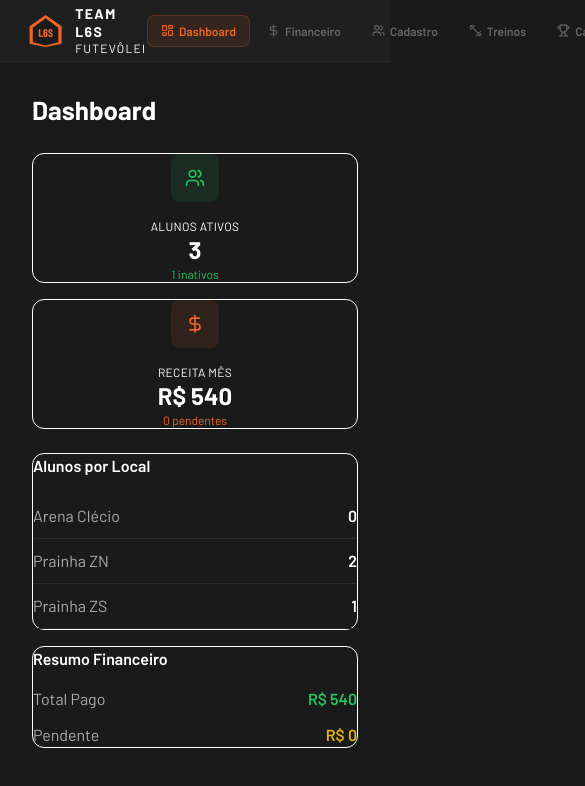
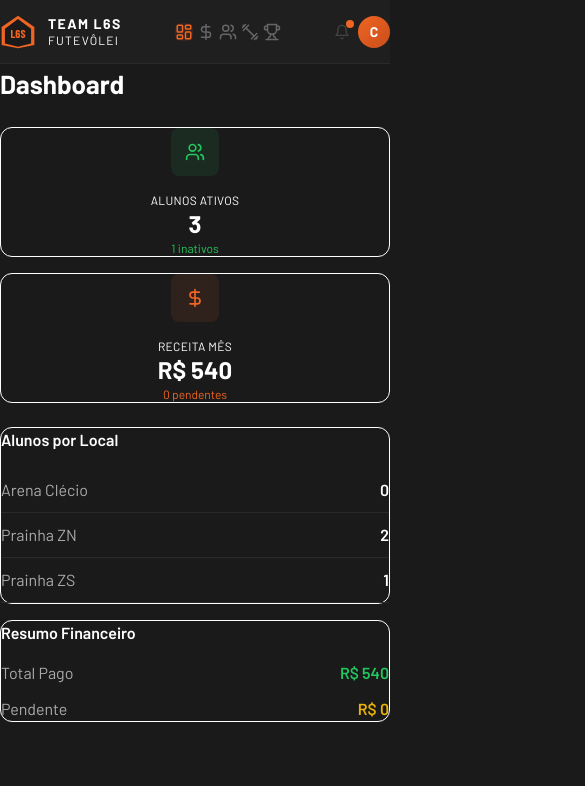
Before and after one commit to Tulhinho007/Team-L6S, a React (Vite) app: page / in a window 390 px wide. Shown: the top 786 px of the page, 585 px wide, since content can reach past the window. Built offline with nearby package versions, Linux system fonts and the light colour scheme; a web font is replaced by a local one.

Commit message:
feat: adiciona responsividade completa - remove bordas e ajusta grids

```diff
--- a/src/app.jsx
+++ b/src/app.jsx
@@ -78,7 +78,7 @@ const Financeiro = ({alunos, setAlunos}) => {
     <div style={{ display: "flex", flexDirection: "column", gap: 24 }}>
       <h1 style={{ color: "#fff", fontSize: 26, fontWeight: 700 }}>Financeiro</h1>
 
-      <div style={{ display: "grid", gridTemplateColumns: "repeat(auto-fit, minmax(220px, 1fr))", gap: 16 }}>
+      <div className="grid grid-cols-1 sm:grid-cols-2 gap-4">
         <StatCard icon={DollarSign} label="Total Pago" value={`R$ ${totalPago.toLocaleString("pt-BR")}`} sub="Este mês" color="#22c55e" />
         <StatCard icon={DollarSign} label="Pendente" value={`R$ ${totalPendente.toLocaleString("pt-BR")}`} sub="A receber" color="#eab308" />
       </div>
@@ -153,15 +153,15 @@ const Dashboard = ({alunos}) => {
   const receita = cob.filter(c => c.pago).reduce((s, c) => s + c.valor, 0);
 
   return (
-    <div style={{ display: "flex", flexDirection: "column", gap: 24 }}>
-      <h1 style={{ color: "#fff", fontSize: 26, fontWeight: 700 }}>Dashboard</h1>
+    <div className="flex flex-col gap-6">
+      <h1 className="text-white text-[26px] font-bold">Dashboard</h1>
 
-      <div style={{ display: "grid", gridTemplateColumns: "repeat(auto-fit, minmax(200px, 1fr))", gap: 16 }}>
+      <div className="grid grid-cols-1 sm:grid-cols-2 gap-4">
         <StatCard icon={Users} label="Alunos Ativos" value={ativos} sub={`${inativos} inativos`} color="#22c55e" />
         <StatCard icon={DollarSign} label="Receita Mês" value={`R$ ${receita.toLocaleString("pt-BR")}`} sub={`${pendentes} pendentes`} color="#F06523" />
       </div>
 
-      <div style={{ display: "grid", gridTemplateColumns: "repeat(auto-fit, minmax(300px, 1fr))", gap: 16 }}>
+      <div className="grid grid-cols-1 lg:grid-cols-2 gap-4">
         <Card>
           <h3 style={{ color: "#fff", fontSize: 16, fontWeight: 600, marginBottom: 16 }}>Alunos por Local</h3>
           {["Arena Clécio", "Prainha ZN", "Prainha ZS"].map(local => {
@@ -239,7 +239,7 @@ const Cadastro = ({alunos, setAlunos}) => {
 
       <Card>
         <h2 style={{ color: "#fff", fontSize: 18, fontWeight: 600, marginBottom: 20 }}>Novo Aluno</h2>
-        <div style={{ display: "grid", gridTemplateColumns: "repeat(auto-fit, minmax(250px, 1fr))", gap: 14 }}>
+        <div className="grid grid-cols-1 md:grid-cols-2 gap-4">
           {[ ["nome", "Nome Completo", "text"], ["email", "E-mail", "email"], ["telefone", "Telefone", "text"], ["mensalidade", "Mensalidade (R$)", "number"] ].map(([k, label, type]) => (
             <div key={k}>
               <label style={{ color: "#777", fontSize: 11, letterSpacing: 1, display: "block", marginBottom: 5 }}>{label}</label>
@@ -388,7 +388,7 @@ const Treinos = ({ alunos, setAlunos }) => {
       </div>
 
       {/* Estatísticas */}
-      <div style={{ display: "grid", gridTemplateColumns: "repeat(auto-fit, minmax(200px, 1fr))", gap: 16 }}>
+      <div className="grid grid-cols-1 sm:grid-cols-3 gap-4">
         <Card>
           <div style={{ color: "#666", fontSize: 12, textTransform: "uppercase", letterSpacing: 1 }}>Total de Alunos</div>
           <div style={{ color: "#fff", fontSize: 28, fontWeight: 700, marginTop: 4 }}>{alunosAtivos.length}</div>
@@ -510,7 +510,7 @@ const Treinos = ({ alunos, setAlunos }) => {
             </button>
           </div>
 
-          <div style={{ display: "grid", gridTemplateColumns: "repeat(7, 1fr)", gap: 8 }}>
+          <div className="grid grid-cols-2 sm:grid-cols-4 md:grid-cols-7 gap-2">
             {getDiasSemana().map((dia, i) => {
               const presentes = getTotalPresentes(dia);
               return (
@@ -658,44 +658,51 @@ export default function App() {
     <div style={{ display: "flex", flexDirection: "column", minHeight: "100vh", fontFamily: "'Barlow', sans-serif", background: "#1A1A1A" }}>
       <style>{`@import url('https://fonts.googleapis.com/css2?family=Barlow:wght@400;600;700&family=Barlow+Condensed:wght@700;800&display=swap');*{box-sizing:border-box;margin:0;padding:0;}::-webkit-scrollbar{width:5px;}::-webkit-scrollbar-track{background:#1a1a1a;}::-webkit-scrollbar-thumb{background:#2e2e2e;border-radius:3px;}input:focus,select:focus{border-color:#F06523!important;box-shadow:0 0 0 3px rgba(240,101,35,0.1);}button:active{filter:brightness(0.9);}`}</style>
 
-      <header style={{ background: "#1f1f1f", borderBottom: "1px solid #2a2a2a", padding: "0 28px", height: 62, display: "flex", alignItems: "center", justifyContent: "space-between", position: "sticky", top: 0, zIndex: 50 }}>
+      <header className="bg-[#1f1f1f] border-b border-[#2a2a2a] px-4 sm:px-6 lg:px-7 h-16 flex items-center justify-between sticky top-0 z-50">
         <Logo />
-        <nav style={{ display: "flex", gap: 3 }}>
+        <nav className="hidden sm:flex gap-1">
           {nav.map(({ id, label, icon: Icon }) => (
             <button
               key={id}
               onClick={() => setPagina(id)}
-              style={{
-                background: pagina === id ? "rgba(240,101,35,0.1)" : "transparent",
-                color: pagina === id ? "#F06523" : "#666",
-                border: pagina === id ? "1px solid rgba(240,101,35,0.2)" : "1px solid transparent",
-                borderRadius: 7,
-                padding: "6px 13px",
-                fontSize: 12,
-                fontWeight: 600,
-                cursor: "pointer",
-                display: "flex",
-                alignItems: "center",
-                gap: 5,
-                transition: "all 0.15s"
-              }}
+              className={`flex items-center gap-1 px-3 py-1.5 text-xs font-semibold rounded-md transition-all ${
+                pagina === id
+                  ? "bg-[rgba(240,101,35,0.1)] text-[#F06523] border border-[rgba(240,101,35,0.2)]"
+                  : "bg-transparent text-[#666] border border-transparent hover:text-[#999]"
+              }`}
             >
               <Icon size={13} />{label}
             </button>
           ))}
         </nav>
-        <div style={{ display: "flex", alignItems: "center", gap: 10 }}>
-          <div style={{ position: "relative" }}>
-            <Bell size={16} color="#444" style={{ cursor: "pointer" }} />
-            <span style={{ position: "absolute", top: -3, right: -3, width: 7, height: 7, background: "#F06523", borderRadius: "50%" }} />
+        {/* Menu mobile */}
+        <nav className="flex sm:hidden gap-1 overflow-x-auto">
+          {nav.map(({ id, icon: Icon }) => (
+            <button
+              key={id}
+              onClick={() => setPagina(id)}
+              className={`p-2 rounded-md transition-all ${
+                pagina === id
+                  ? "bg-[rgba(240,101,35,0.1)] text-[#F06523]"
+                  : "bg-transparent text-[#666]"
+              }`}
+            >
+              <Icon size={18} />
+            </button>
+          ))}
+        </nav>
+        <div className="flex items-center gap-2">
+          <div className="relative">
+            <Bell size={16} color="#444" className="cursor-pointer" />
+            <span className="absolute -top-1 -right-1 w-2 h-2 bg-[#F06523] rounded-full" />
           </div>
-          <div style={{ width: 32, height: 32, borderRadius: "50%", background: "linear-gradient(135deg,#F06523,#c94e1a)", display: "flex", alignItems: "center", justifyContent: "center", fontWeight: 700, fontSize: 13, color: "#fff", cursor: "pointer" }}>
+          <div className="w-8 h-8 rounded-full bg-gradient-to-br from-[#F06523] to-[#c94e1a] flex items-center justify-center font-bold text-sm text-white cursor-pointer">
             C
           </div>
         </div>
       </header>
 
-      <main style={{ padding: "28px 32px", maxWidth: 1200, margin: "0 auto", flex: 1, width: "100%" }}>
+      <main className="p-4 sm:p-6 lg:p-8 w-full flex-1">
         {pages[pagina]}
       </main>
     </div>
```
